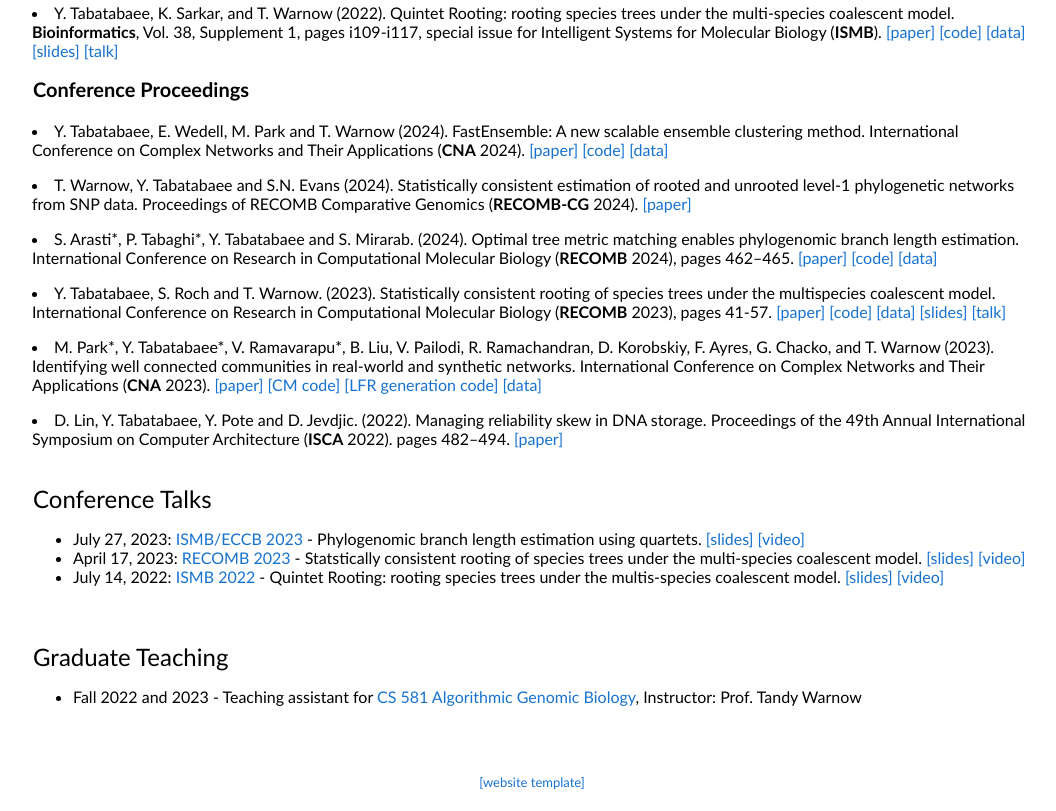
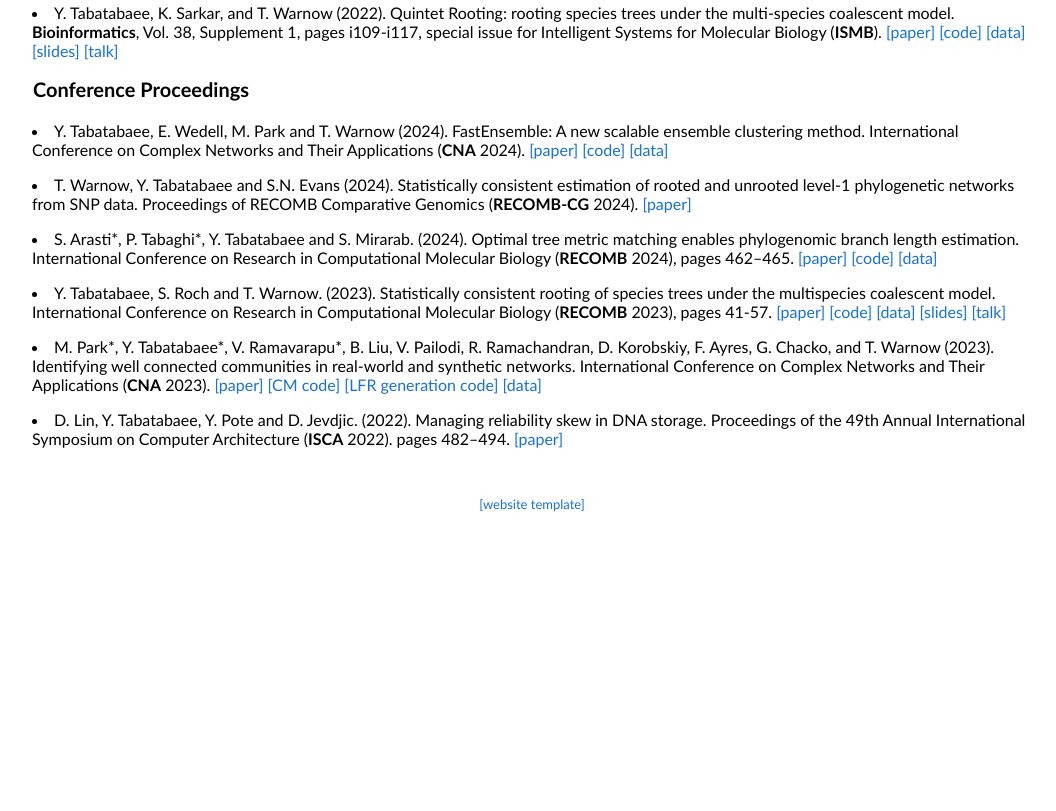
Before and after one commit to ytabatabaee/ytabatabaee.github.io, a plain HTML site: page index.html in a window 1280 px wide. Shown: the part 1028-1839 px from the top of the page, without its empty margins (108-1164 px from the left). After the commit the page ends 1561 px from the top, so only its background shows below. Drawn offline with Linux system fonts and the light colour scheme.

Commit message:
Update index.html

```diff
--- a/index.html
+++ b/index.html
@@ -294,35 +294,6 @@ from Unrooted SNPs. <strong>Journal of Computational Biology</strong>, Vol. 32,
           </td>
         </tr></table>
 
-        <!-- Talks -->
-        <table
-          style="width:100%;border:0px;border-spacing:0px;border-collapse:separate;margin-right:auto;margin-left:auto;">
-          <tr>
-            <td style="padding-bottom:20px;padding-top:20px;width:100%;vertical-align:middle">
-              <heading>Conference Talks</heading>
-              <ul>
-                <li>July 27, 2023: <a href="https://www.iscb.org/ismbeccb2023">ISMB/ECCB 2023</a> - Phylogenomic branch length estimation using quartets. <a href="slides/CASTLES-ISMB23.pdf">[slides]</a> <a href="https://www.youtube.com/watch?v=orv5VTUG81w">[video]</a></li>
-                <li>April 17, 2023: <a href="http://recomb2023.bilkent.edu.tr/">RECOMB 2023</a> - Statstically consistent rooting of species trees under the multi-species coalescent model. <a href="slides/QR-STAR-RECOMB23.pdf">[slides]</a> <a href="https://www.youtube.com/watch?v=-YjUrzpVqrk">[video]</a></li>
-                <li>July 14, 2022: <a href="https://www.iscb.org/ismb2022">ISMB 2022</a> - Quintet Rooting: rooting species trees under the multis-species coalescent model. <a href="slides/QR-ISMB22.pdf">[slides]</a> <a href="https://www.youtube.com/watch?v=X5135gTpHmQ">[video]</a></li>
-              </ul>
-            </td>
-          </tr>
-        </table>
-
-
-      <!-- Teaching -->
-      <table
-        style="width:100%;border:0px;border-spacing:0px;border-collapse:separate;margin-right:auto;margin-left:auto;">
-        <tr>
-          <td style="padding-bottom:20px;padding-top:20px;width:100%;vertical-align:middle">
-            <heading>Graduate Teaching</heading>
-            <ul>
-              <li>Fall 2022 and 2023 - Teaching assistant for <a href="http://tandy.cs.illinois.edu/CS581-Fa2022-short.html">CS 581 Algorithmic Genomic Biology</a>,  Instructor: Prof. Tandy Warnow</li>
-            </ul>
-          </td>
-        </tr>
-      </table>
-
       <!-- Footer -->
       <table
         style="width:100%;border:0px;border-spacing:0px;border-collapse:separate;margin-right:auto;margin-left:auto;">
```
